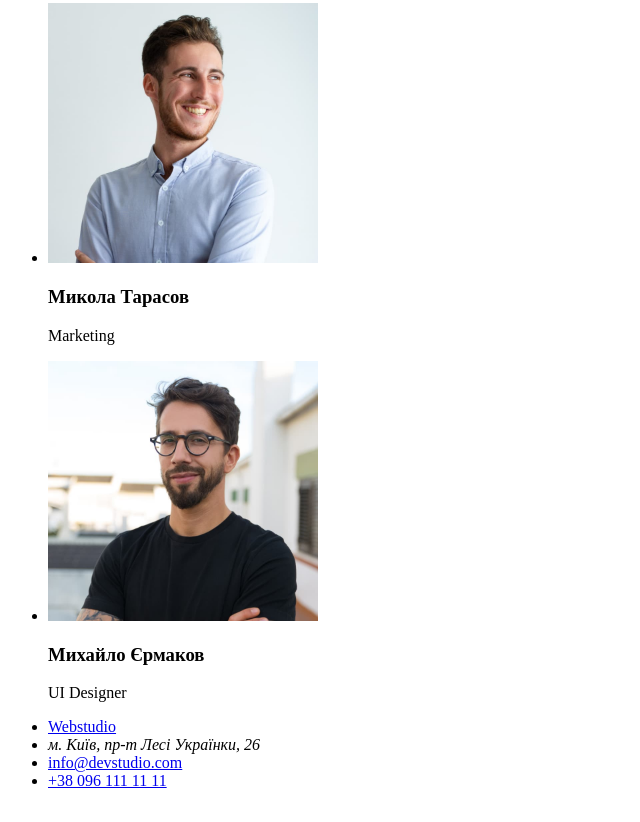
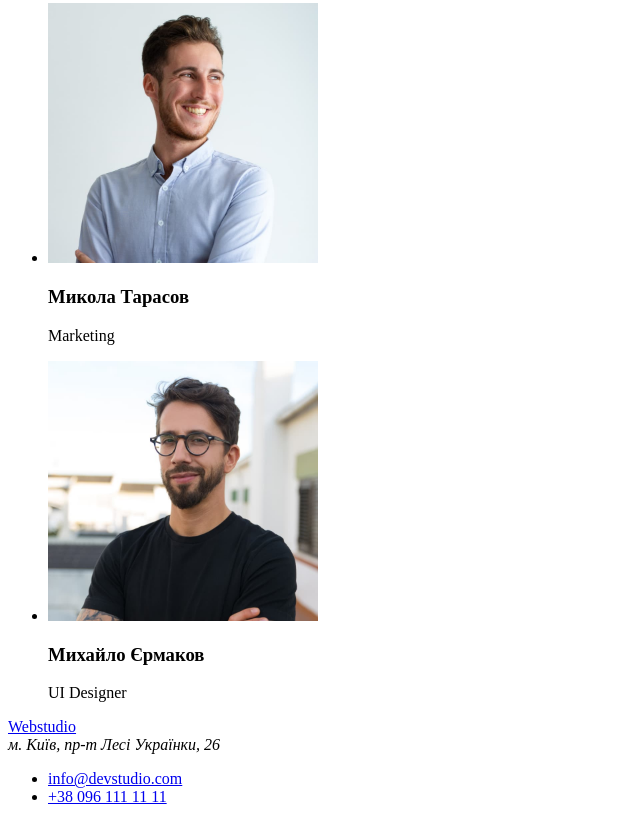
Before and after one commit to SerhVo/goit-markup-hw-01, a plain HTML site: page index.html in a window 1280 px wide. Shown: the part 2361-3183 px from the top of the page, without its empty margins (0-640 px from the left). Drawn offline with Linux system fonts and the light colour scheme; files that its build step writes are made by us from their sources.

Commit message:
виправлення - вар.2

```diff
--- a/index.html
+++ b/index.html
@@ -86,9 +86,9 @@
     </main>
     <!--футер-->
     <footer>
+        <a href="./index.html">Webstudio</a>
+        <address>м. Київ, пр-т Лесі Українки, 26</address>
         <ul>
-            <li><a href="./index.html">Webstudio</a></li>
-            <li><address>м. Київ, пр-т Лесі Українки, 26</address></li>
             <li><a href="mailto:info@devstudio.com">info@devstudio.com</a></li>
             <li><a href="tel:+380961111111">+38 096 111 11 11</a></li>
         </ul>
```
